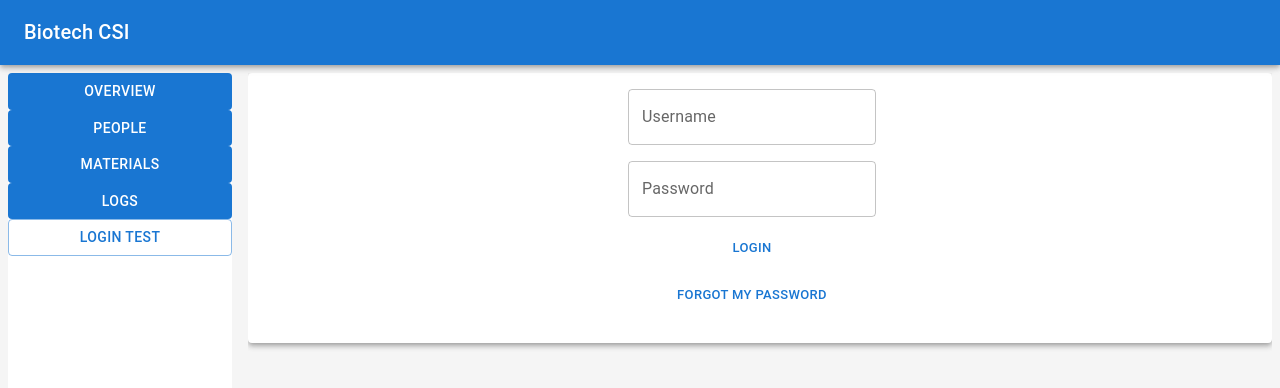
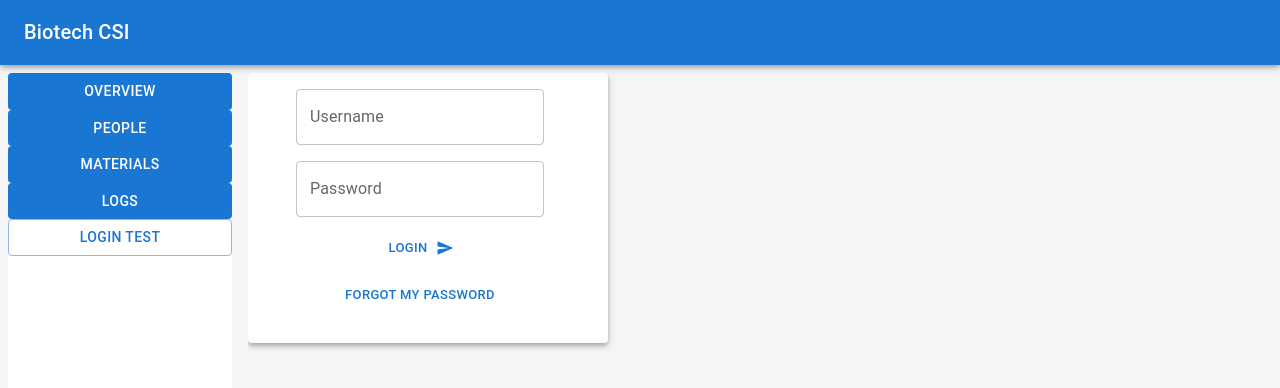
Before and after one commit to Minuteman-PWD-2025/Biotech-CSI, a Next.js app: page /login in a window 1280 px wide. Shown: the top 388 px of the page. Built offline with nearby package versions, Linux system fonts and the light colour scheme.

Commit message:
added material icon

```diff
--- a/package.json
+++ b/package.json
@@ -11,8 +11,8 @@
   "dependencies": {
     "@emotion/react": "^11.11.1",
     "@emotion/styled": "^11.11.0",
-    "@mui/icons-material": "^5.14.16",
-    "@mui/material": "^5.14.16",
+    "@mui/icons-material": "^5.14.18",
+    "@mui/material": "^5.14.18",
     "@mui/x-date-pickers": "^6.17.0",
     "material-react-table": "^2.0.2",
     "next": "14.0.1",
--- a/src/app/login/page.tsx
+++ b/src/app/login/page.tsx
@@ -1,15 +1,19 @@
 'use client';
 
-import { Button, Paper, TextField, Grid, Box, Stack } from "@mui/material"
+import { Button, Paper, TextField, Grid, Box, Stack} from "@mui/material"
+import SendIcon from '@mui/icons-material/Send'
 import React from 'react';
 
 
 function SendData({ id } : string) {
     // put actual stuff to look at user data here, ideally will look through our database for user data
+    console.log("send data! "+ id);
+
 }
 
 function ForgotPass() {
     // put actual forgot password stuff here, sending stuff to emails and whatnot
+    console.log("forgot password! ");
 }
 
 function Login() {
@@ -17,7 +21,7 @@ function Login() {
         <>
             <TextField id="username" label="Username" variant="outlined" />
             <TextField id="password" label="Password" variant="outlined" />
-            <Button id="login" size="small" onClick={ () => SendData('login')}>
+            <Button id="login" size="small" onClick={ () => SendData('login')} endIcon={<SendIcon />} >
                 Login
             </Button>
             <Button id="forgot-pass" size="small" onClick={ () => ForgotPass()}>
@@ -32,7 +36,7 @@ export default function Data() {
 
     return (
         <div className="tab">
-                <Stack spacing={2}>
+                <Stack spacing={2} width={360}>
                     <Paper elevation={4}>
                         <Grid container spacing={2} justifyContent="center">
                             <Box sx={{
```
Also changed, not shown: 1 other file (tests, documents, lock files or other folders).
